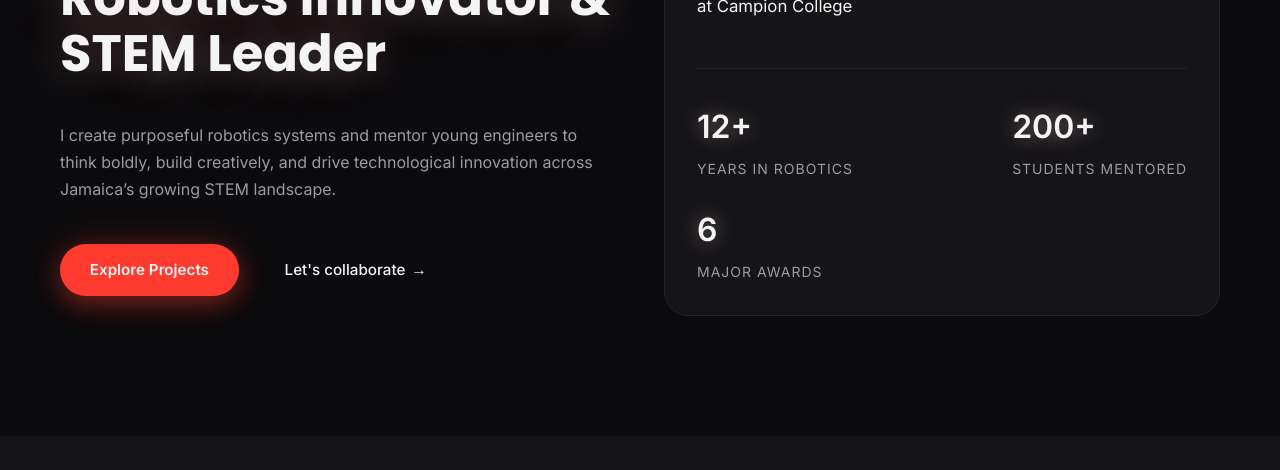
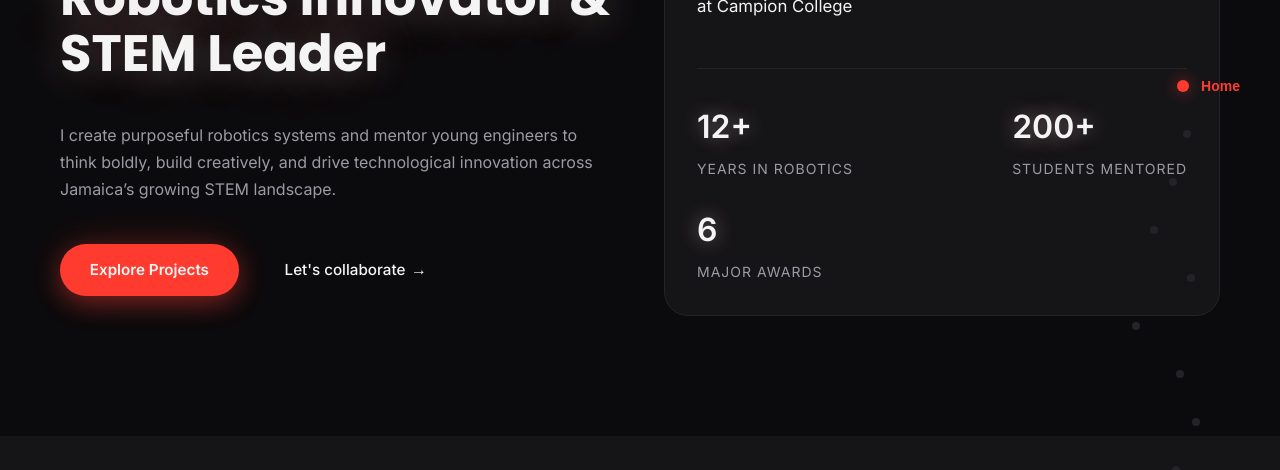
Before and after one commit to RithvikGogineni/my-portfolio, a React (Vite) app: page / in a window 1280 px wide. Shown: the part 330-800 px from the top of the page. Built offline with nearby package versions, Linux system fonts and the light colour scheme; no server answers; the database is empty.

Commit message:
Add floating section navigation on right side for home page

```diff
--- /dev/null
+++ b/src/components/SectionNav.jsx
@@ -0,0 +1,97 @@
+import React, { useEffect, useState } from 'react';
+import { motion } from 'framer-motion';
+import { useLocation } from 'react-router-dom';
+import { gsap } from 'gsap';
+import { ScrollTrigger } from 'gsap/ScrollTrigger';
+
+gsap.registerPlugin(ScrollTrigger);
+
+const SectionNav = () => {
+  const location = useLocation();
+  const [activeSection, setActiveSection] = useState('home');
+  const [isVisible, setIsVisible] = useState(false);
+
+  const sections = [
+    { id: 'home', label: 'Home' },
+    { id: 'about', label: 'About' },
+    { id: 'projects', label: 'Projects' },
+    { id: 'experience', label: 'Experience' },
+    { id: 'skills', label: 'Skills' },
+    { id: 'achievements', label: 'Achievements' },
+    { id: 'gallery', label: 'Gallery' },
+    { id: 'blog', label: 'Blog' },
+    { id: 'contact', label: 'Contact' }
+  ];
+
+  // Only show on home page
+  useEffect(() => {
+    setIsVisible(location.pathname === '/');
+  }, [location.pathname]);
+
+  // Track active section on scroll
+  useEffect(() => {
+    if (!isVisible) return;
+
+    const triggers = [];
+
+    sections.forEach(section => {
+      const element = document.getElementById(section.id);
+      if (element) {
+        triggers.push(ScrollTrigger.create({
+          trigger: element,
+          start: "top 60%",
+          end: "bottom 40%",
+          onEnter: () => setActiveSection(section.id),
+          onEnterBack: () => setActiveSection(section.id)
+        }));
+      }
+    });
+
+    return () => {
+      triggers.forEach(trigger => trigger.kill());
+    };
+  }, [isVisible]);
+
+  const scrollToSection = (sectionId) => {
+    const element = document.getElementById(sectionId);
+    if (element) {
+      const offset = 80; // Account for navbar
+      const elementPosition = element.getBoundingClientRect().top;
+      const offsetPosition = elementPosition + window.pageYOffset - offset;
+
+      window.scrollTo({
+        top: offsetPosition,
+        behavior: 'smooth'
+      });
+    }
+  };
+
+  if (!isVisible) return null;
+
+  return (
+    <motion.div
+      className="section-nav"
+      initial={{ opacity: 0, x: 20 }}
+      animate={{ opacity: 1, x: 0 }}
+      transition={{ duration: 0.5, delay: 0.5 }}
+    >
+      <nav className="section-nav-list">
+        {sections.map((section, index) => (
+          <motion.button
+            key={section.id}
+            className={`section-nav-item ${activeSection === section.id ? 'active' : ''}`}
+            onClick={() => scrollToSection(section.id)}
+            whileHover={{ scale: 1.2, x: -4 }}
+            whileTap={{ scale: 0.9 }}
+            title={section.label}
+          >
+            <span className="section-nav-dot"></span>
+            <span className="section-nav-label">{section.label}</span>
+          </motion.button>
+        ))}
+      </nav>
+    </motion.div>
+  );
+};
+
+export default SectionNav;
--- a/src/index.css
+++ b/src/index.css
@@ -3323,8 +3323,81 @@ a:hover {
   display: block;
 }
 
+/* Section Navigation (Home Page Only) */
+.section-nav {
+  position: fixed;
+  right: 2rem;
+  top: 50%;
+  transform: translateY(-50%);
+  z-index: 1000;
+  pointer-events: none;
+}
+
+.section-nav-list {
+  display: flex;
+  flex-direction: column;
+  gap: 1rem;
+  align-items: flex-end;
+  pointer-events: auto;
+}
+
+.section-nav-item {
+  display: flex;
+  align-items: center;
+  gap: 0.75rem;
+  background: none;
+  border: none;
+  cursor: pointer;
+  padding: 0.5rem;
+  transition: all 0.3s ease;
+  position: relative;
+}
+
+.section-nav-dot {
+  width: 8px;
+  height: 8px;
+  border-radius: 50%;
+  background: var(--color-border-subtle);
+  transition: all 0.3s ease;
+  position: relative;
+}
+
+.section-nav-item:hover .section-nav-dot,
+.section-nav-item.active .section-nav-dot {
+  width: 12px;
+  height: 12px;
+  background: var(--color-accent-primary);
+  box-shadow: 0 0 15px rgba(255, 59, 48, 0.6);
+}
+
+.section-nav-label {
+  font-size: var(--font-size-sm);
+  color: var(--color-text-muted);
+  opacity: 0;
+  transform: translateX(10px);
+  transition: all 0.3s ease;
+  white-space: nowrap;
+  pointer-events: none;
+}
+
+.section-nav-item:hover .section-nav-label {
+  opacity: 1;
+  transform: translateX(0);
+  color: var(--color-text-light);
+}
+
+.section-nav-item.active .section-nav-label {
+  opacity: 1;
+  transform: translateX(0);
+  color: var(--color-accent-primary);
+  font-weight: 600;
+}
+
 /* Responsive Styles */
 @media (max-width: 768px) {
+  .section-nav {
+    display: none;
+  }
   .achievements-grid {
     grid-template-columns: 1fr;
   }
--- a/src/pages/HomePage.jsx
+++ b/src/pages/HomePage.jsx
@@ -8,10 +8,12 @@ import Achievements from '../components/Achievements';
 import Gallery from '../components/Gallery';
 import Blog from '../components/Blog';
 import Contact from '../components/Contact';
+import SectionNav from '../components/SectionNav';
 
 const HomePage = () => {
   return (
     <main className="main-content">
+      <SectionNav />
       <Hero />
       <About />
       <Projects />
```
